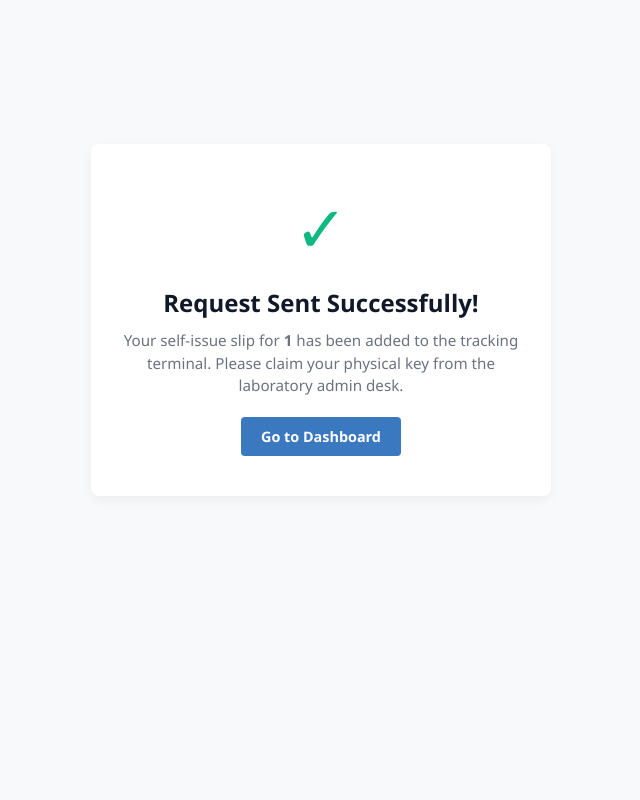
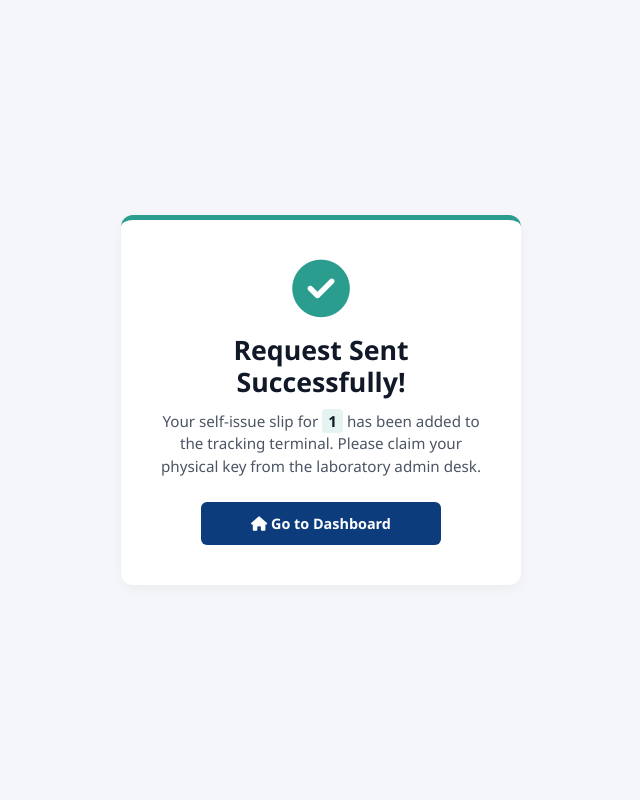
Before and after one commit to marcoco1241/key-system-final-project, a Flask app: template templates/student_success.html in a window 1280 px wide. Shown: the whole page, without its empty margins (319-959 px from the left). Run offline with Flask 3, Linux system fonts and the light colour scheme; the template is opened without the code that fills it: most values are stand-ins (such as "Sample title", 1, 10 or a date in 2020).

Commit message:
Update student_success.html

```diff
--- a/templates/student_success.html
+++ b/templates/student_success.html
@@ -4,23 +4,97 @@
     <meta charset="UTF-8">
     <meta name="viewport" content="width=device-width, initial-scale=1.0">
     <title>Request Submitted Successfully</title>
+    <link rel="stylesheet" href="https://cdnjs.cloudflare.com/ajax/libs/font-awesome/6.4.0/css/all.min.css">
     <style>
-        body { font-family: 'Segoe UI', system-ui, sans-serif; background-color: #F8F9FB; margin: 0; padding: 40px 20px; display: flex; justify-content: center; align-items: center; min-height: 70vh; }
-        .card { background: white; padding: 40px 30px; border-radius: 8px; box-shadow: 0 4px 12px rgba(0,0,0,0.05); text-align: center; max-width: 400px; width: 100%; }
-        .icon { font-size: 4rem; color: #10B981; margin-bottom: 15px; }
-        h1 { color: #111827; font-size: 1.5rem; margin: 0 0 10px 0; }
-        p { color: #6b7280; font-size: 0.95rem; line-height: 1.5; margin: 0 0 20px 0; }
-        .dashboard-btn { background: #3A78BF; color: white; padding: 10px 20px; border: none; border-radius: 4px; font-weight: 600; cursor: pointer; text-decoration: none; display: inline-block; font-size: 0.9rem; transition: background 0.2s; }
-        .dashboard-btn:hover { background: #2c5e99; }
+        * {
+            box-sizing: border-box;
+            margin: 0;
+            padding: 0;
+        }
+
+        body {
+            font-family: 'Segoe UI', -apple-system, BlinkMacSystemFont, Roboto, sans-serif;
+            background-color: #F4F6F9;
+            min-height: 100vh;
+            display: flex;
+            justify-content: center;
+            align-items: center;
+            padding: min(20px, 4vw);
+        }
+
+        .card {
+            background: white;
+            padding: min(40px, 8vw) min(30px, 6vw);
+            border-radius: 12px;
+            box-shadow: 0 4px 12px rgba(0,0,0,0.04);
+            text-align: center;
+            max-width: 400px;
+            width: 100%;
+            border-top: 5px solid #2A9D8F; /* Premium success color link to dashboard tokens */
+        }
+
+        .icon-container {
+            margin-bottom: 16px;
+        }
+
+        .icon-container i {
+            font-size: calc(2.8rem + 1vw);
+            color: #2A9D8F;
+        }
+
+        h1 {
+            color: #111827;
+            font-size: calc(1.35rem + 0.4vw);
+            font-weight: 700;
+            margin-bottom: 12px;
+            line-height: 1.2;
+        }
+
+        p {
+            color: #4B5563;
+            font-size: 0.95rem;
+            line-height: 1.5;
+            margin-bottom: 24px;
+        }
+
+        p strong {
+            color: #111827;
+            background-color: #E6F4F1;
+            padding: 2px 6px;
+            border-radius: 4px;
+        }
+
+        .dashboard-btn {
+            background: #0d3c7c;
+            color: white;
+            padding: 12px 24px;
+            border: none;
+            border-radius: 6px;
+            font-weight: 600;
+            cursor: pointer;
+            text-decoration: none;
+            display: inline-block;
+            font-size: 0.9rem;
+            transition: background-color 0.2s;
+            width: 100%;
+            max-width: 240px;
+            -webkit-appearance: none;
+        }
+        .dashboard-btn:hover {
+            background: #0A2F61;
+        }
     </style>
 </head>
 <body>
     <div class="card">
-        <div class="icon">✓</div>
+        <div class="icon-container">
+            <i class="fa-solid fa-circle-check"></i>
+        </div>
+
         <h1>Request Sent Successfully!</h1>
         <p>Your self-issue slip for <strong>{{ room_number }}</strong> has been added to the tracking terminal. Please claim your physical key from the laboratory admin desk.</p>
 
-        <a href="/student/dashboard" class="dashboard-btn">Go to Dashboard</a>
+        <a href="/student/dashboard" class="dashboard-btn"><i class="fa-solid fa-house"></i> Go to Dashboard</a>
     </div>
 </body>
 </html>
```
